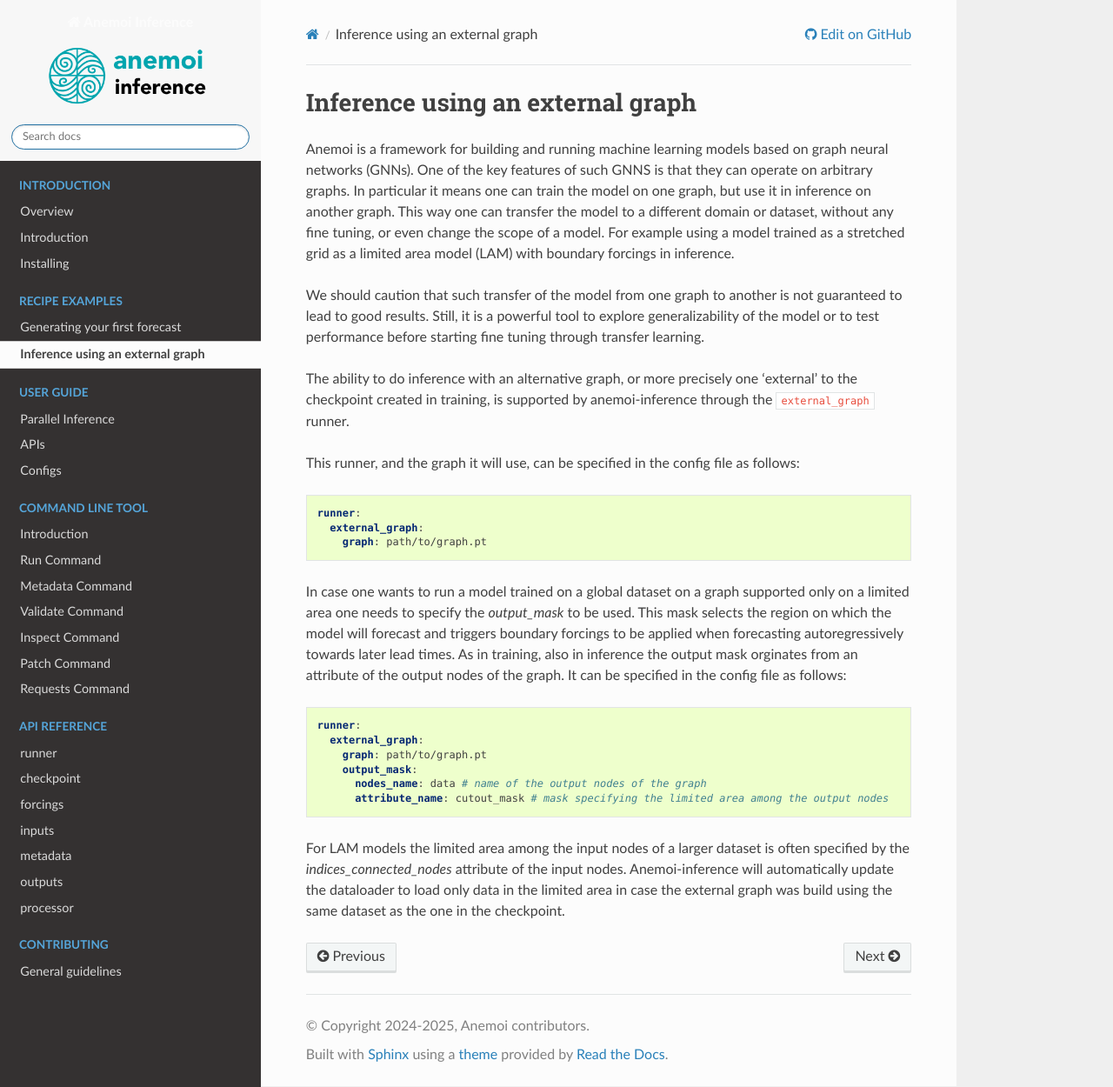
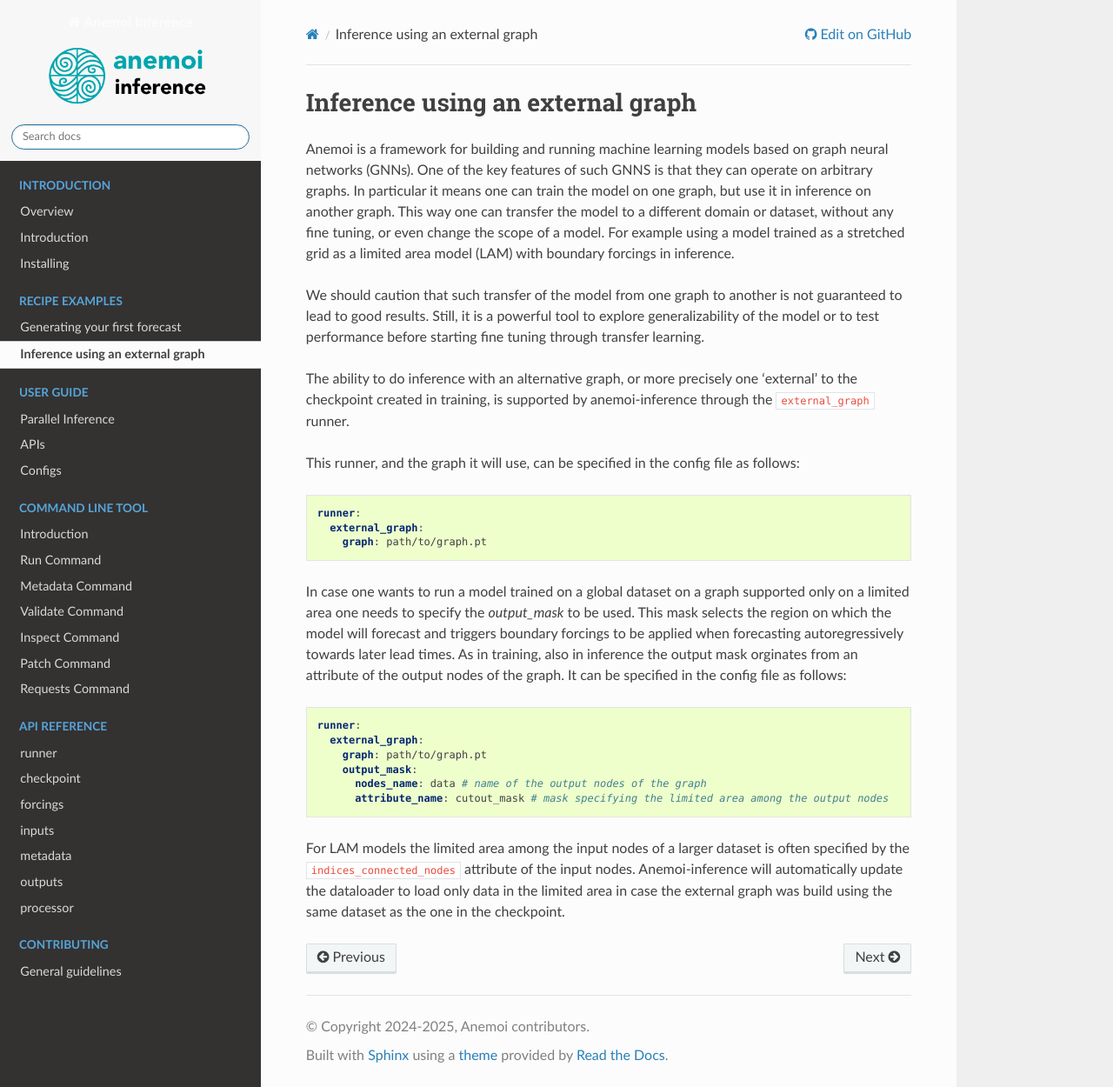
Before and after one commit to ecmwf/anemoi-inference, a Sphinx documentation site: the page built from docs/usage/external-graph.rst, in a window 1280 px wide and 1250 px high. Shown: the whole window at 87% size. Built offline with Sphinx 7.4.7 and the Read the Docs theme 3.1.0, drawn with Linux system fonts in a browser that asks for light colours; the version number could not be read and is left out.

Commit message:
fix quote

```diff
--- a/docs/usage/external-graph.rst
+++ b/docs/usage/external-graph.rst
@@ -40,7 +40,7 @@ nodes of the graph. It can be specified in the config file as follows:
    :language: yaml
 
 For LAM models the limited area among the input nodes of a larger
-dataset is often specified by the `indices_connected_nodes` attribute of
+dataset is often specified by the ``indices_connected_nodes`` attribute of
 the input nodes. Anemoi-inference will automatically update the
 dataloader to load only data in the limited area in case the external
 graph was build using the same dataset as the one in the checkpoint.
```
